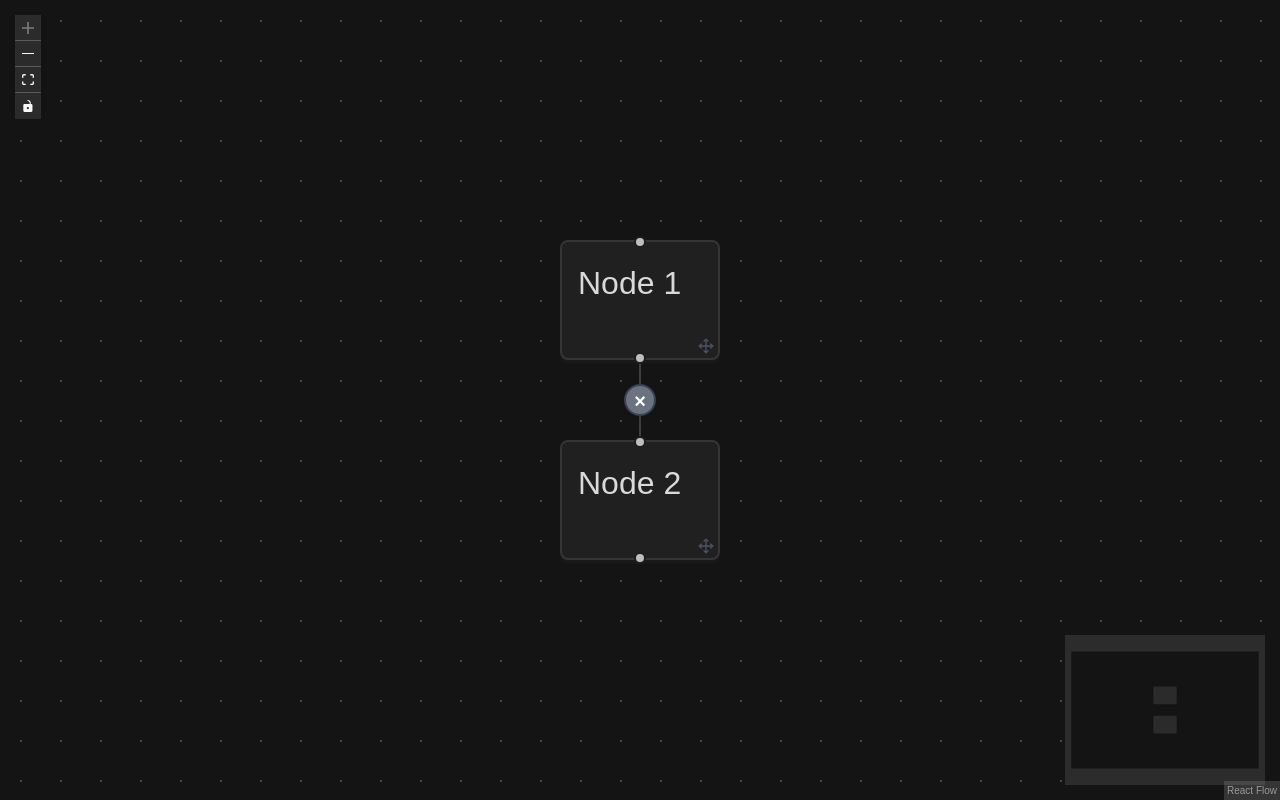
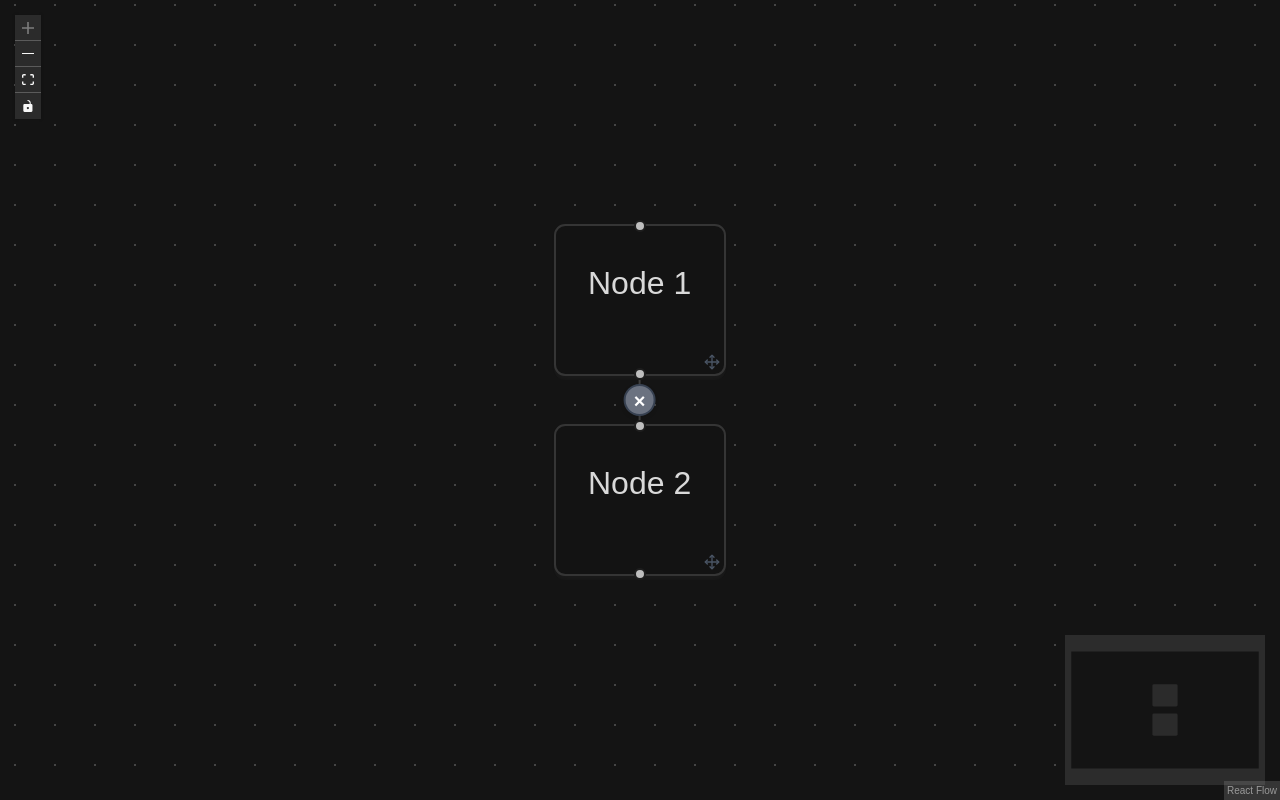
Before and after one commit to arcceus/cat-with-h, a Next.js app: page /canvas in a window 1280 px wide. Built offline with nearby package versions, Linux system fonts and the light colour scheme.

Commit message:
the drag and drop fixed and working

```diff
--- a/app/canvas/customNode.tsx
+++ b/app/canvas/customNode.tsx
@@ -41,11 +41,13 @@ export default function CustomNode({ id, data, isConnectable }: NodeProps) {
     setDialogOpen(false);
   }, [id, addNode, newLabel]);
 
+  const content = data.content || data.html || data.subtitle || '';
+
   return (
     <ContextMenu>
       <ContextMenuTrigger asChild>
         <div
-          className="relative rounded bg-card border p-2 min-w-[80px] text-center shadow w-full h-full"
+          className="relative rounded-lg bg-background border p-4 text-left shadow w-full h-full"
           onDoubleClick={() => {
             if (data.chatId && data.messageId) {
               window.dispatchEvent(new CustomEvent('scroll-to-chat-message', {
@@ -59,47 +61,14 @@ export default function CustomNode({ id, data, isConnectable }: NodeProps) {
             position={Position.Top}
             isConnectable={isConnectable}
           />
-          {data.html ? (
-            <div
-              className="custom-node-content whitespace-pre-wrap overflow-hidden h-full text-left"
-              style={{
-                fontSize: '6px',
-                lineHeight: 1.325,
-                fontWeight: 400,
-                wordBreak: 'break-word',
-                overflowWrap: 'break-word',
-              }}
-            >
           {typeof data.chatId === 'string' ? (
-                <div style={{ fontWeight: 600, fontSize: '7px', marginBottom: 2 }}>From: {data.chatId}</div>
+            <div style={{ fontWeight: 600, fontSize: '10px', marginBottom: 4, color: 'var(--muted-foreground)' }}>From: {data.chatId}</div>
           ) : null}
           <MarkdownRenderer
-                content={String(data.html)}
+            content={String(content)}
             status="ready"
             copyToClipboard={() => {}}
           />
-            </div>
-          ) : (
-            <div
-              className="custom-node-content whitespace-pre-wrap overflow-hidden h-full text-left"
-              style={{
-                fontSize: '6px',
-                lineHeight: 1.325,
-                fontWeight: 400,
-                wordBreak: 'break-word',
-                overflowWrap: 'break-word',
-              }}
-            >
-              {typeof data.chatId === 'string' ? (
-                <div style={{ fontWeight: 600, fontSize: '7px', marginBottom: 2 }}>From: {data.chatId}</div>
-              ) : null}
-              <MarkdownRenderer
-                content={String(data.subtitle)}
-                status="ready"
-                copyToClipboard={() => {}}
-              />
-            </div>
-          )}
           <Handle
             type="source"
             position={Position.Bottom}
--- a/app/canvas/page.tsx
+++ b/app/canvas/page.tsx
@@ -135,7 +135,7 @@ function CanvasInner() {
             id: `dnd_${Date.now()}`,
             type: 'custom',
             position,
-            data: { subtitle: text, chatId, messageId },
+            data: { content: text, chatId, messageId },
           }));
         }}
         onDragOver={event => event.preventDefault()}
--- a/app/chat/ChatMessage.tsx
+++ b/app/chat/ChatMessage.tsx
@@ -1,11 +1,10 @@
 import React from 'react'
 import { motion } from 'framer-motion'
-import ReactMarkdown from 'react-markdown'
-import { Prism as SyntaxHighlighter } from 'react-syntax-highlighter'
 import { cn } from '@/lib/utils'
 import { Button } from '@/components/ui/button'
 import { Copy, RotateCcw } from 'lucide-react'
 import { MarkdownRenderer } from './markdown-renderer';
+import { MarkdownWithMarkers } from './MarkdownWithMarkers';
 
 const ChatMessage = React.memo(function ChatMessage({
   message,
@@ -54,6 +53,10 @@ const ChatMessage = React.memo(function ChatMessage({
               : 'bg-background',
             isStreaming && 'streaming-message' // Apply streaming optimizations
           )}
+          onDragStart={(e: React.DragEvent<HTMLDivElement>) => {
+            if (chatId) e.dataTransfer.setData('application/x-chat-id', chatId);
+            if (messageId) e.dataTransfer.setData('application/x-message-id', messageId);
+          }}
         >
           {/* Drag handle at the top */}
           <div
@@ -84,6 +87,12 @@ const ChatMessage = React.memo(function ChatMessage({
           </div>
           {message.role === 'assistant' ? (
             <>
+              {selectionMode ? (
+                <MarkdownWithMarkers
+                  content={message.content}
+                  className="markdown-with-markers"
+                />
+              ) : (
                 <MarkdownRenderer
                   content={message.content}
                   status={status}
@@ -96,6 +105,7 @@ const ChatMessage = React.memo(function ChatMessage({
                     }
                   }) : undefined}
                 />
+              )}
               {/* Typing indicator for streaming */}
               {isStreaming && (
                 <div className="flex items-center gap-1 mt-2">
--- a/app/chat/markdown-renderer.tsx
+++ b/app/chat/markdown-renderer.tsx
@@ -115,66 +115,8 @@ export function MarkdownRenderer({ content, status, copyToClipboard, selectionMo
           h1: ({ children }: any) => <h1 className="text-2xl font-bold mb-3 mt-6 text-foreground">{children}</h1>,
           h2: ({ children }: any) => <h2 className="text-xl font-semibold mb-2 mt-5 text-foreground">{children}</h2>,
           h3: ({ children }: any) => <h3 className="text-lg font-semibold mb-2 mt-4 text-foreground">{children}</h3>,
-          ul: ({ children }: any) => (
-            <ul className="mb-4 pl-6 space-y-2 text-base text-foreground">
-              {React.Children.toArray(children)
-                .filter(child => {
-                  if (typeof child === 'string') return child.trim() !== '';
-                  if (React.isValidElement(child)) {
-                    const el = child as React.ReactElement;
-                    const props = el.props as any;
-                    if ('children' in props) {
-                      if (typeof props.children === 'string') {
-                        return props.children.trim() !== '';
-                      }
-                      return !!props.children;
-                    }
-                  }
-                  return !!child;
-                })
-                .map((child, idx) => {
-                  if (React.isValidElement(child) && child.type === 'li') {
-                    return React.cloneElement(child, { key: idx });
-                  }
-                  return (
-                    <li className="flex items-start" key={idx}>
-                      <span className="select-text mr-2">•</span>
-                      <span>{child}</span>
-                    </li>
-                  );
-                })}
-            </ul>
-          ),
-          ol: ({ children }: any) => (
-            <ol className="mb-4 pl-6 space-y-2 text-base text-foreground">
-              {React.Children.toArray(children)
-                .filter(child => {
-                  if (typeof child === 'string') return child.trim() !== '';
-                  if (React.isValidElement(child)) {
-                    const el = child as React.ReactElement;
-                    const props = el.props as any;
-                    if ('children' in props) {
-                      if (typeof props.children === 'string') {
-                        return props.children.trim() !== '';
-                      }
-                      return !!props.children;
-                    }
-                  }
-                  return !!child;
-                })
-                .map((child, idx) => {
-                  if (React.isValidElement(child) && child.type === 'li') {
-                    return React.cloneElement(child, { key: idx });
-                  }
-                  return (
-                    <li className="flex items-start" key={idx}>
-                      <span className="select-text mr-2">{idx + 1}.</span>
-                      <span>{child}</span>
-                    </li>
-                  );
-                })}
-            </ol>
-          ),
+          ul: ({ children }: any) => <ul className="mb-4 pl-6 space-y-2 text-base text-foreground" style={{ listStyleType: 'disc' }}>{children}</ul>,
+          ol: ({ children }: any) => <ol className="mb-4 pl-6 space-y-2 text-base text-foreground" style={{ listStyleType: 'decimal' }}>{children}</ol>,
           li: ({ children }: any) => <li className="text-base leading-relaxed text-foreground">{children}</li>,
           blockquote: ({ children }: any) => (
             <blockquote className="border-l-4 border-primary/30 pl-4 italic text-muted-foreground my-4 py-1">{children}</blockquote>
--- a/app/globals.css
+++ b/app/globals.css
@@ -342,7 +342,11 @@
   transition: background 0.2s, color 0.2s !important;
 }
 
-.codeblock-markdown pre, .codeblock-markdown code, .codeblock-markdown .syntaxhighlighter, .codeblock-markdown .hljs, .codeblock-markdown span {
+.codeblock-markdown pre,
+.codeblock-markdown code,
+.codeblock-markdown .syntaxhighlighter,
+.codeblock-markdown .hljs,
+.codeblock-markdown span:not(.md-inline) {
   background: transparent !important;
   border: none !important;
   box-shadow: none !important;
@@ -695,22 +699,6 @@
   list-style-type: decimal;
 }
 
-.toastui-editor-viewer-container .toastui-editor-contents li {
-  color: var(--foreground);
-  margin: 0.25rem 0;
-  line-height: 1.5;
-  display: list-item;
-  list-style-position: outside;
-}
-
-.toastui-editor-viewer-container .toastui-editor-contents ul li {
-  list-style-type: disc;
-}
-
-.toastui-editor-viewer-container .toastui-editor-contents ol li {
-  list-style-type: decimal;
-}
-
 /* Force list markers to be visible */
 .toastui-editor-viewer-container .toastui-editor-contents ul li::marker {
   color: var(--foreground);
@@ -830,3 +818,34 @@
   background: var(--muted);
   color: var(--foreground);
 }
+
+.md-marker {
+  color: #b0b0b0;
+  font-family: monospace;
+  opacity: 0.7;
+}
+.md-bold {
+  font-weight: bold;
+}
+.md-italic {
+  font-style: italic;
+}
+.md-heading {
+  font-weight: bold;
+  font-size: 1.2em;
+  color: #3a3a3a;
+}
+.md-inline {
+  background: rgba(236, 236, 236, 0.7);
+  font-family: monospace;
+  padding: 0.15em 0.4em;
+  border-radius: 4px;
+  font-size: 0.97em;
+  border: 1px solid #e0e0e0;
+  color: #222;
+}
+
+.markdown-with-markers {
+  font-size: 1em;
+  line-height: 1.6;
+}
--- a/package.json
+++ b/package.json
@@ -23,7 +23,6 @@
     "@radix-ui/react-switch": "^1.2.5",
     "@radix-ui/react-tooltip": "^1.2.7",
     "@toast-ui/editor": "^3.2.2",
-    "@toast-ui/react-editor": "^3.2.3",
     "@types/react-syntax-highlighter": "^15.5.13",
     "@xyflow/react": "^12.8.2",
     "ai": "^4.3.19",
@@ -32,6 +31,7 @@
     "dompurify": "^3.2.6",
     "framer-motion": "^12.23.6",
     "lucide-react": "^0.525.0",
+    "mdast": "^3.0.0",
     "next": "15.3.5",
     "next-themes": "^0.4.6",
     "react": "^19.0.0",
@@ -43,13 +43,17 @@
     "react-scan": "^0.4.3",
     "react-syntax-highlighter": "^15.6.1",
     "react-window": "^1.8.11",
+    "remark": "^15.0.1",
+    "remark-parse": "^11.0.0",
     "sonner": "^2.0.6",
     "tailwind-merge": "^3.3.1",
+    "unified": "^11.0.5",
     "uuid": "^11.1.0",
     "zustand": "^5.0.6"
   },
   "devDependencies": {
     "@tailwindcss/postcss": "^4",
+    "@types/mdast": "^4.0.4",
     "@types/node": "^20",
     "@types/react": "^19",
     "@types/react-dom": "^19",
```
Also changed, not shown: app/chat/MarkdownWithMarkers.tsx (added, +150 -0 lines), 1 other file (tests, documents, lock files or other folders). Lines whose indentation alone changed are shown as unchanged.
